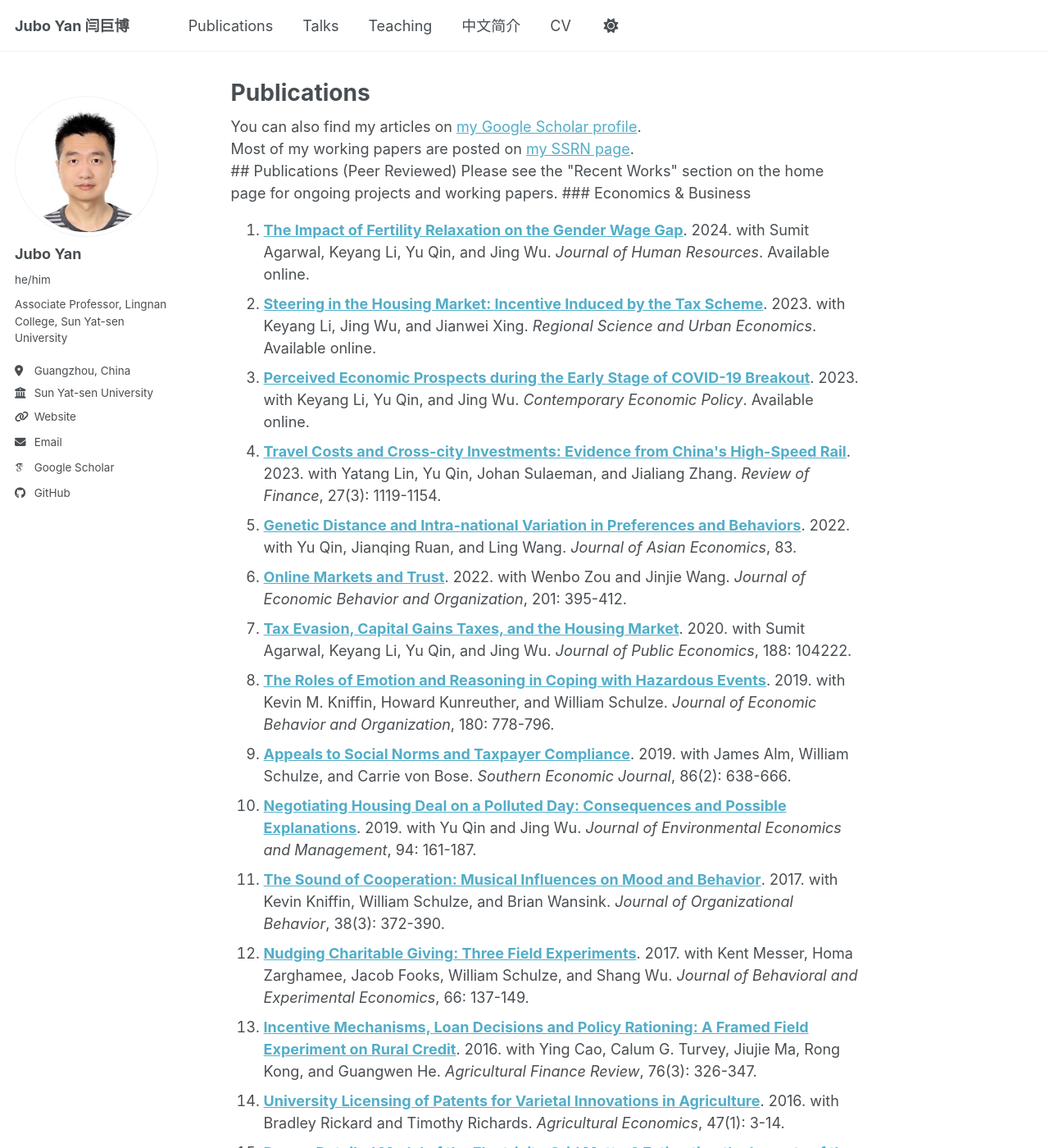
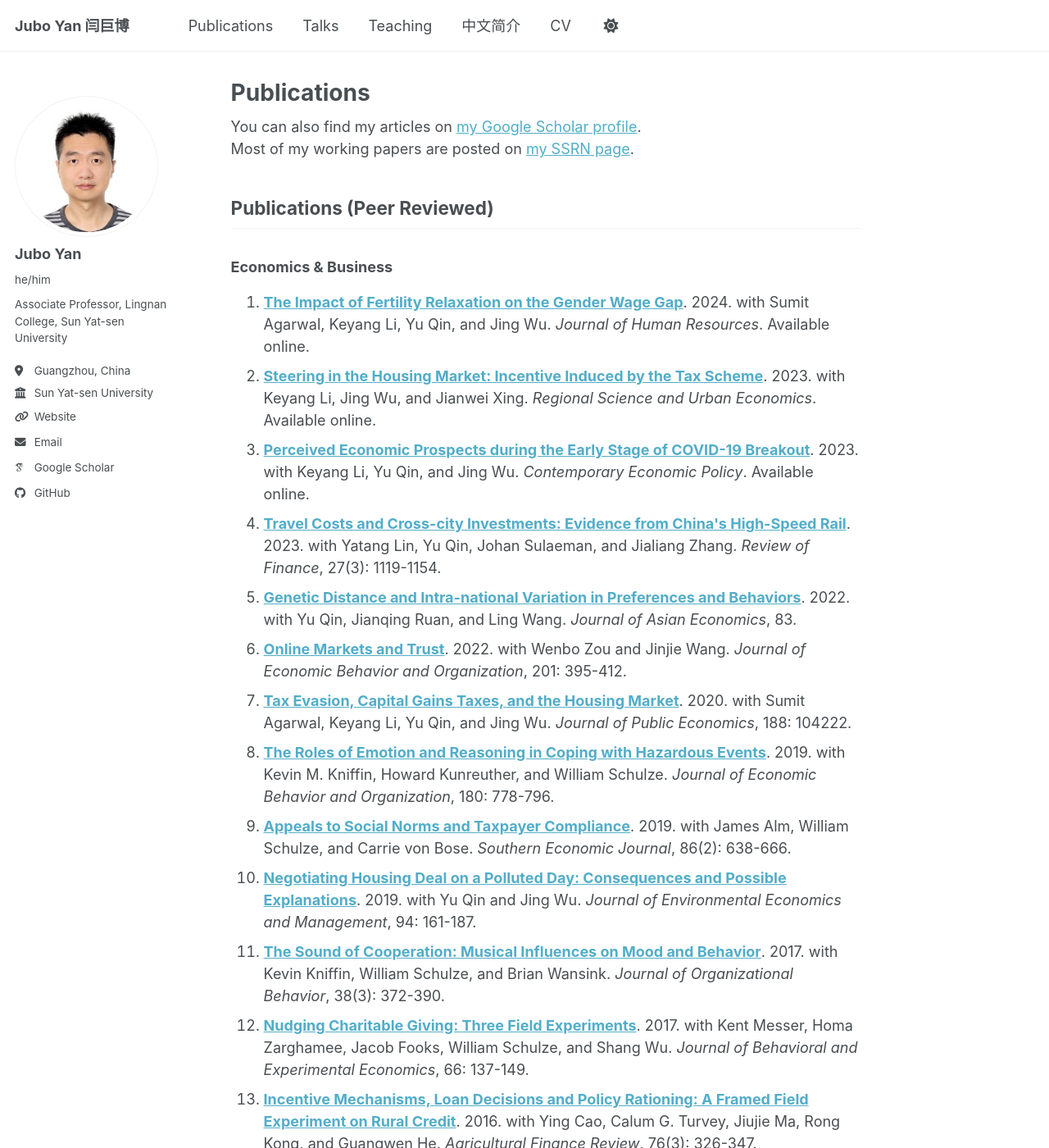
Before and after one commit to xiaogengjacky/xiaogengjacky.github.io, a Jekyll site: the page built from _pages/publications.md, in a window 1280 px wide and 1400 px high. Shown: the whole window at 82% size. Built offline with Jekyll 4.4.1, drawn with Linux system fonts in a browser that asks for light colours; some web fonts are replaced; a script bundle is joined from its source files by our own code; library files that are not in the unit come from our copies; some of the changed text lies outside the part shown.

Commit message:
Version 2

```diff
--- a/_pages/publications.html
+++ b/_pages/publications.md
@@ -13,7 +13,7 @@ author_profile: true
 
 ## Publications (Peer Reviewed)
 
-Please see the "Recent Works" section on the home page for ongoing projects and working papers.
+
 
 ### Economics & Business
 
```
